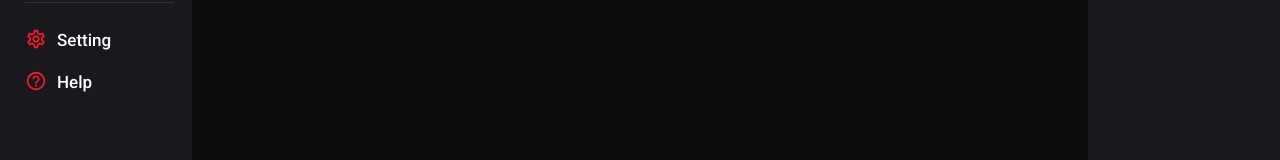
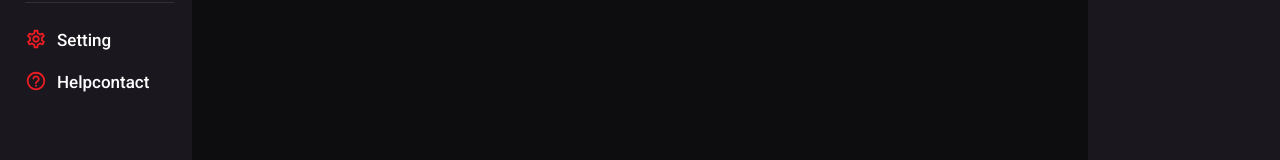
Before and after one commit to zahidhu123/movie-app, a React (Create React App) app: page / in a window 1280 px wide. Shown: the part 506-666 px from the top of the page. Built offline with nearby package versions, Linux system fonts and the light colour scheme.

Commit message:
sidebar-sectionnsd

```diff
--- a/src/component/sidebar/sidebar.js
+++ b/src/component/sidebar/sidebar.js
@@ -102,6 +102,7 @@ export default function Sidebar() {
                             <NavLink to={'/high-rated'} className="home-wrapper">
                                 <MdOutlineHelpOutline className="icon-img" />
                                 <p className='home-nav-title m-0'>Help</p>
+                                <p className='home-nav-title m-0'>contact</p>
                             </NavLink>
                         </div>
                     </div>
```
